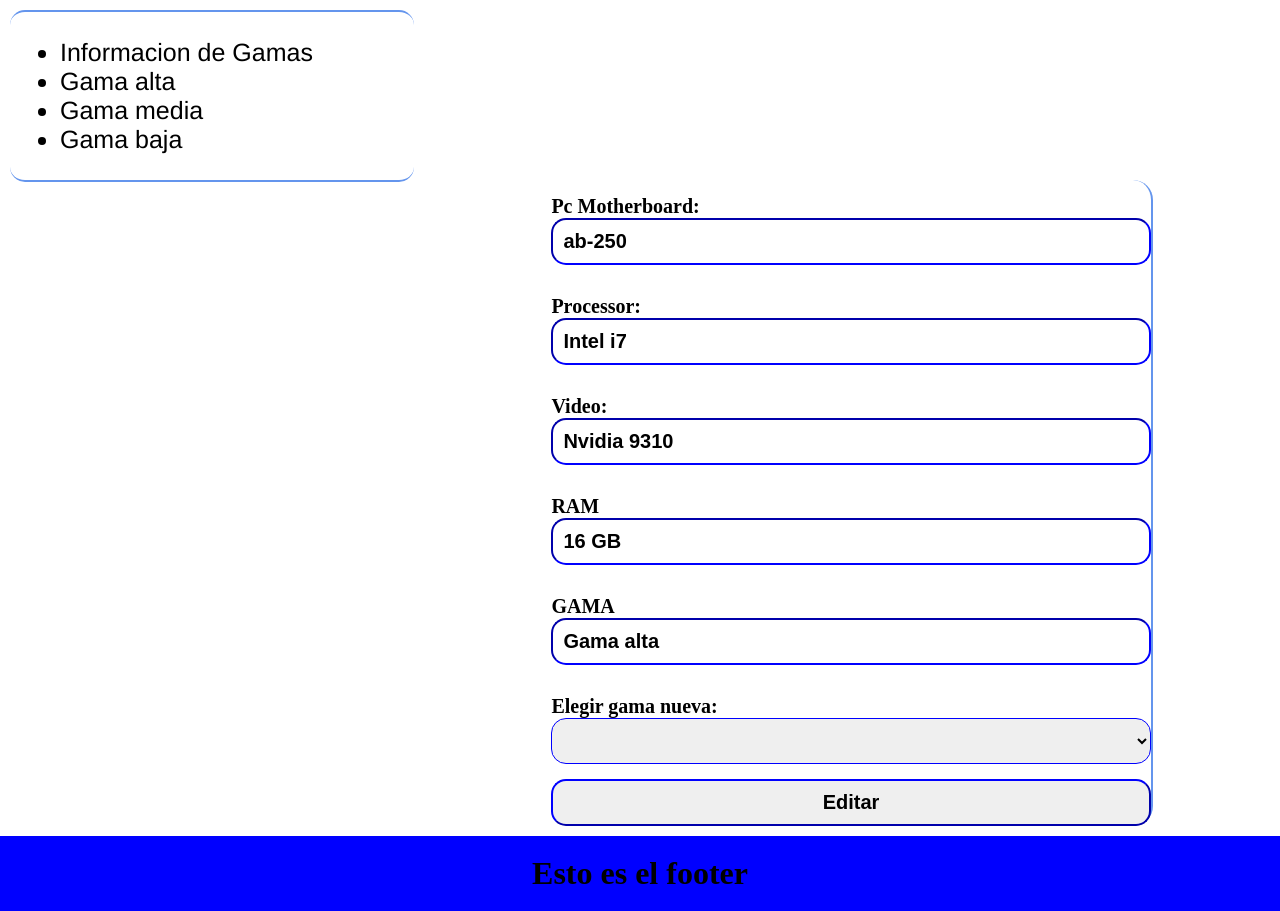
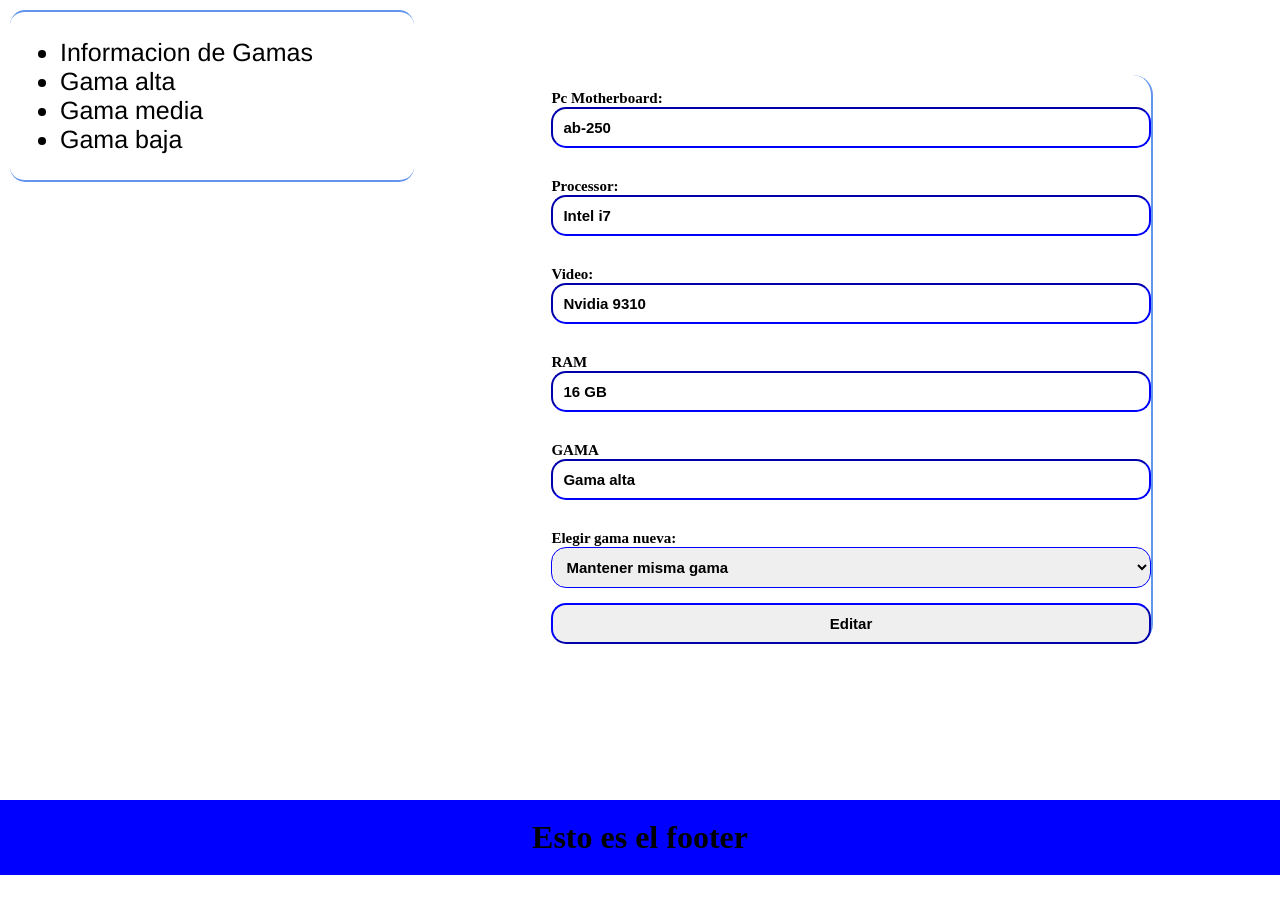
Before and after one commit to BautistaSerqueiraFucile/TPE-WEB2, a PHP site: page /editarPc/25 in a window 1280 px wide. Shown: the part 75-986 px from the top of the page. After the commit the page ends 950 px from the top, so only its background shows below. Run offline with PHP 8.4, Linux system fonts and the light colour scheme; data comes from the database, SQL or seed files in the repository.

Commit message:
correccion editar y eliminar pc

```diff
--- a/controller/gama_controller.php
+++ b/controller/gama_controller.php
@@ -36,6 +36,5 @@ public function __construct(){
     }
     public function UL_deleteGama($elemento){
         $this->gama_model->deleteGama($elemento);
-
    }
 }
--- a/css/style.css
+++ b/css/style.css
@@ -40,8 +40,8 @@ a{
 
 input,label,select{
 
-    font-size: 20px;
-    font-weight:550;
+    font-size: 15px;
+    font-weight:600;
 }
 
 .main{
@@ -97,7 +97,7 @@ input:focus,select, input{
 }
 
 .pc-gama-edit{
-    margin-top: 180px;
+    margin: 75px 0 75px 0;
 }
 
 .gama-edit form{
--- a/model/gama_model.php
+++ b/model/gama_model.php
@@ -15,8 +15,8 @@ class gama_model{
     }
 
     function postGama($gama){
-        $respuesta = $this->db->prepare( 'INSERT INTO gama (id_gama, name_gama, description) value(?,?,?)' );
-        $respuesta->execute( array( '', $gama[ 'name_gama' ], $gama[ 'description' ] ) );
+        $respuesta = $this->db->prepare( 'INSERT INTO gama (id_gama, name_gama, description_gama) value(?,?,?)' );
+        $respuesta->execute( array( '', $gama[ 'name_gama' ], $gama[ 'description_gama' ] ) );
     }
 
     function putGama($elemento, $gama){
--- a/model/pc_model.php
+++ b/model/pc_model.php
@@ -43,7 +43,7 @@ class pc_model{
     function putPc($id_pc,$pc){
         var_dump($pc);
         $respuesta = $this->db->prepare( 'UPDATE pc SET motherboard=?, processor=?, video=?, RAM=?, id_gama=? WHERE (id_pc= ?)' );
-        $respuesta->execute(array( $pc[ 'motherboard' ], $pc[ 'processor' ],$pc[ 'video' ],$pc[ 'RAM' ],$pc[ 'gama' ],$id_pc));
+        $respuesta->execute(array( $pc[ 'motherboard' ], $pc[ 'processor' ],$pc[ 'video' ],$pc[ 'RAM' ], $pc[ 'gama' ],$id_pc));
     }
 
     function deletePc($pc){
--- a/templates/UL_pc_Edit.tpl
+++ b/templates/UL_pc_Edit.tpl
@@ -33,7 +33,7 @@
                     </div>
                      <div>
                         <label for="">GAMA</label>
-                        <input type="text" name="name_gama" value="{$elemento->name_gama}">
+                        <input type="text" name="name_gama" value="{$elemento->name_gama}" readonly>
                     </div>
                     <div>
                         {include file= "gamas.tpl"}
--- a/templates/gamas.tpl
+++ b/templates/gamas.tpl
@@ -1,6 +1,6 @@
 <label for="">Elegir gama nueva: </label>
 <select name="gama">
-    <option value=""></option>
+    <option value="{$elemento->id_gama}">Mantener misma gama</option>
         {foreach from=$gama_arreglo item=$elemento}
     <option value="{$elemento->id_gama}">{$elemento->name_gama};</option>
     {/foreach}
```
